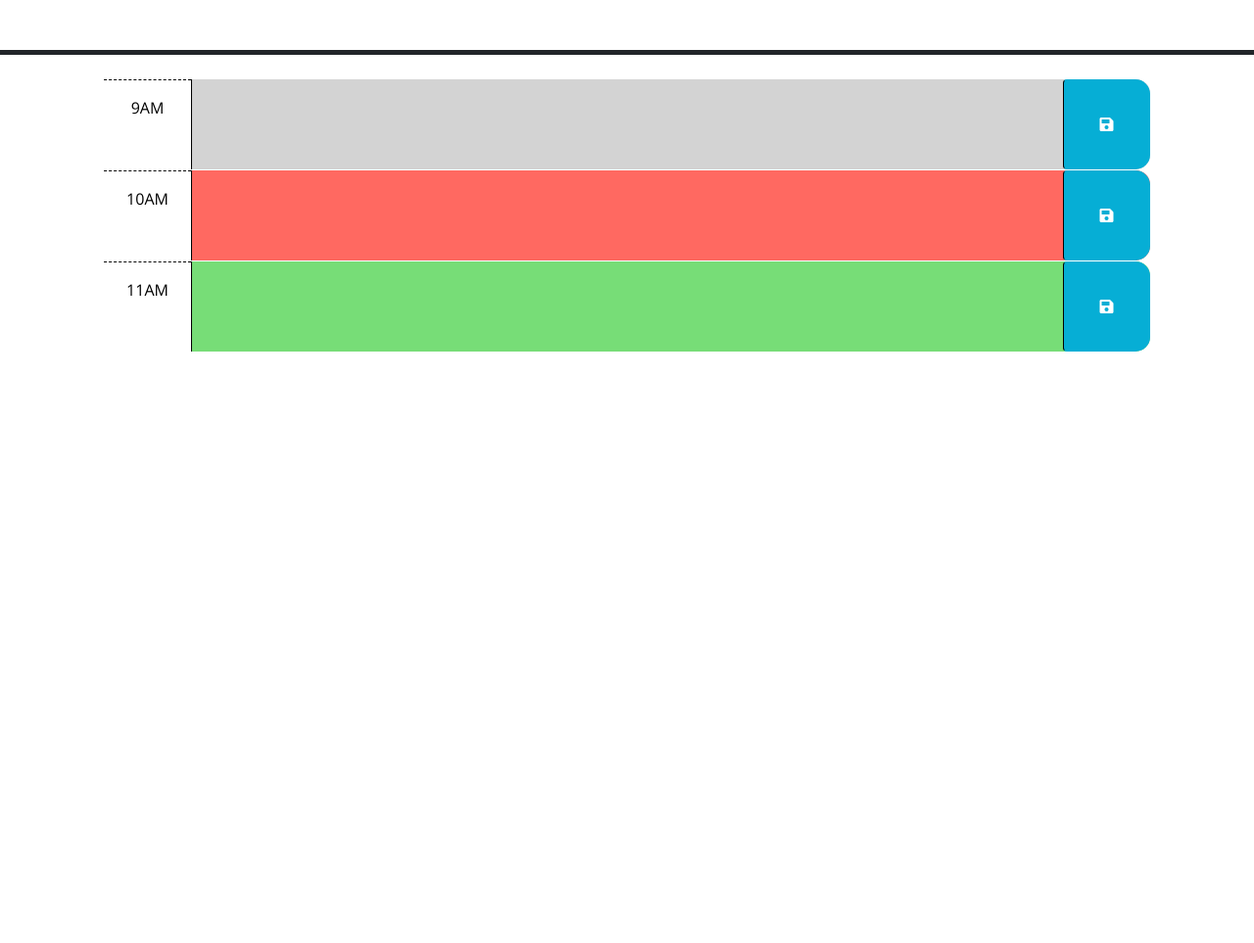
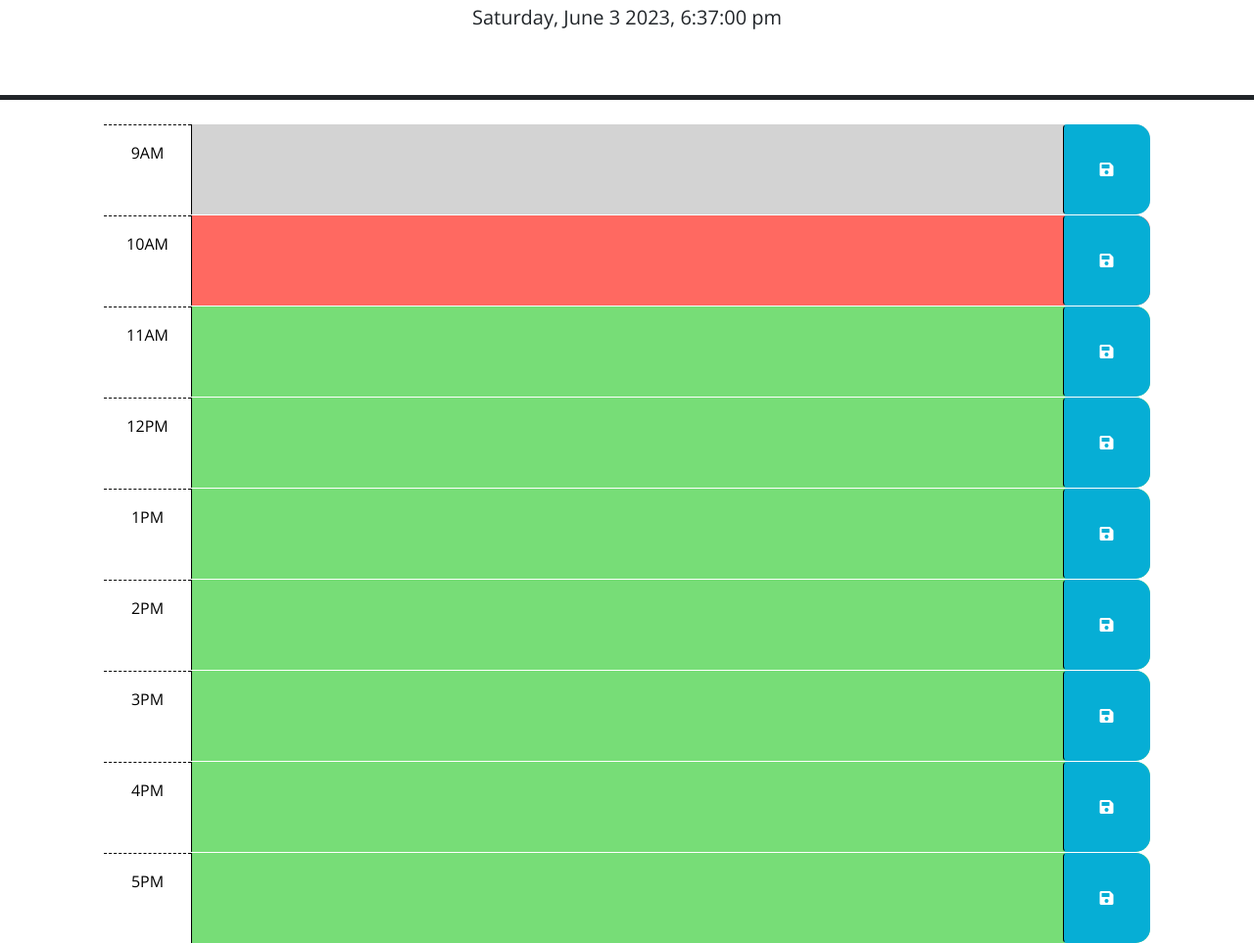
Before and after one commit to IVignollesJeong/work-day-scheduler, a plain HTML site: page index.html in a window 1280 px wide. Shown: the part 176-1139 px from the top of the page at 98% size. Before the commit the page ends 800 px from the top, so only its background shows below. Drawn offline with nearby package versions, Linux system fonts and the light colour scheme.

Commit message:
added dayJs current time

```diff
--- a/assets/script.js
+++ b/assets/script.js
@@ -1,3 +1,7 @@
+var today = dayjs();
+$('#currentDay').text(today.format('dddd, MMMM D YYYY, h:mm:ss a'));
+
+
 // Wrap all code that interacts with the DOM in a call to jQuery to ensure that
 // the code isn't run until the browser has finished rendering all the elements
 // in the html.
--- a/index.html
+++ b/index.html
@@ -66,6 +66,54 @@
         </button>
       </div>
 
+      <div id="hour-12" class="row time-block future">
+        <div class="col-2 col-md-1 hour text-center py-3">12PM</div>
+        <textarea class="col-8 col-md-10 description" rows="3"> </textarea>
+        <button class="btn saveBtn col-2 col-md-1" aria-label="save">
+          <i class="fas fa-save" aria-hidden="true"></i>
+        </button>
+      </div>
+
+      <div id="hour-1" class="row time-block future">
+        <div class="col-2 col-md-1 hour text-center py-3">1PM</div>
+        <textarea class="col-8 col-md-10 description" rows="3"> </textarea>
+        <button class="btn saveBtn col-2 col-md-1" aria-label="save">
+          <i class="fas fa-save" aria-hidden="true"></i>
+        </button>
+      </div>
+
+      <div id="hour-2" class="row time-block future">
+        <div class="col-2 col-md-1 hour text-center py-3">2PM</div>
+        <textarea class="col-8 col-md-10 description" rows="3"> </textarea>
+        <button class="btn saveBtn col-2 col-md-1" aria-label="save">
+          <i class="fas fa-save" aria-hidden="true"></i>
+        </button>
+      </div>
+
+      <div id="hour-3" class="row time-block future">
+        <div class="col-2 col-md-1 hour text-center py-3">3PM</div>
+        <textarea class="col-8 col-md-10 description" rows="3"> </textarea>
+        <button class="btn saveBtn col-2 col-md-1" aria-label="save">
+          <i class="fas fa-save" aria-hidden="true"></i>
+        </button>
+      </div>
+
+      <div id="hour-4" class="row time-block future">
+        <div class="col-2 col-md-1 hour text-center py-3">4PM</div>
+        <textarea class="col-8 col-md-10 description" rows="3"> </textarea>
+        <button class="btn saveBtn col-2 col-md-1" aria-label="save">
+          <i class="fas fa-save" aria-hidden="true"></i>
+        </button>
+      </div>
+
+      <div id="hour-5" class="row time-block future">
+        <div class="col-2 col-md-1 hour text-center py-3">5PM</div>
+        <textarea class="col-8 col-md-10 description" rows="3"> </textarea>
+        <button class="btn saveBtn col-2 col-md-1" aria-label="save">
+          <i class="fas fa-save" aria-hidden="true"></i>
+        </button>
+      </div>
+
     <script src="https://code.jquery.com/jquery-3.4.1.min.js"></script>
     <script
       src="https://cdn.jsdelivr.net/npm/dayjs@1.11.3/dayjs.min.js"
```
